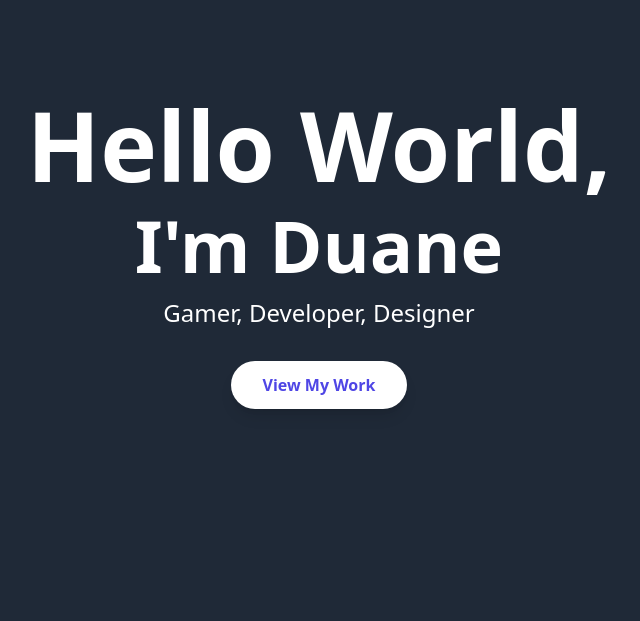
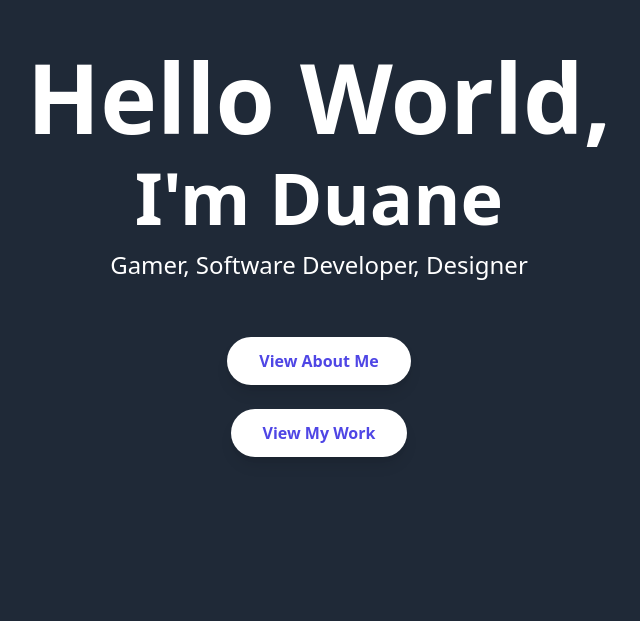
Before and after one commit to nervachan/nervachan.github.io, a Vue app: page / in a window 1280 px wide. Shown: the part 179-800 px from the top of the page, without its empty margins (321-961 px from the left). Built offline with nearby package versions, Linux system fonts and the light colour scheme.

Commit message:
added view about me button

```diff
--- a/src/App.vue
+++ b/src/App.vue
@@ -10,11 +10,18 @@ import services from './components/services.vue';
 <section id="hero" class="relative h-screen w-full flex flex-col items-center justify-center text-center bg-gray-800 text-white px-6 bg-cover bg-center bg-no-repeat">
     <h1 class="text-8xl font-bold mb-4 text-white">Hello World,</h1>
     <h1 class="text-5xl md:text-7xl font-bold mb-4 text-white"> I'm Duane</h1>
-    <p class="text-xl md:text-2xl mb-8 text-white">Gamer, Developer, Designer</p>
+    <p class="text-xl md:text-2xl mb-8 text-white">Gamer, Software Developer, Designer</p>
+
+    <a href="#about"
+       class="bg-white text-indigo-600 font-semibold px-8 py-3 mt-6 rounded-full shadow-lg hover:bg-indigo-50 transition-all duration-300 transform hover:scale-105">
+        View About Me
+    </a>
+
     <a href="#projects"
-       class="bg-white text-indigo-600 font-semibold px-8 py-3 rounded-full shadow-lg hover:bg-indigo-50 transition-all duration-300 transform hover:scale-105">
+       class="bg-white text-indigo-600 font-semibold px-8 py-3 mt-6 rounded-full shadow-lg hover:bg-indigo-50 transition-all duration-300 transform hover:scale-105">
         View My Work
     </a>
+
 </section>
 
 
```
